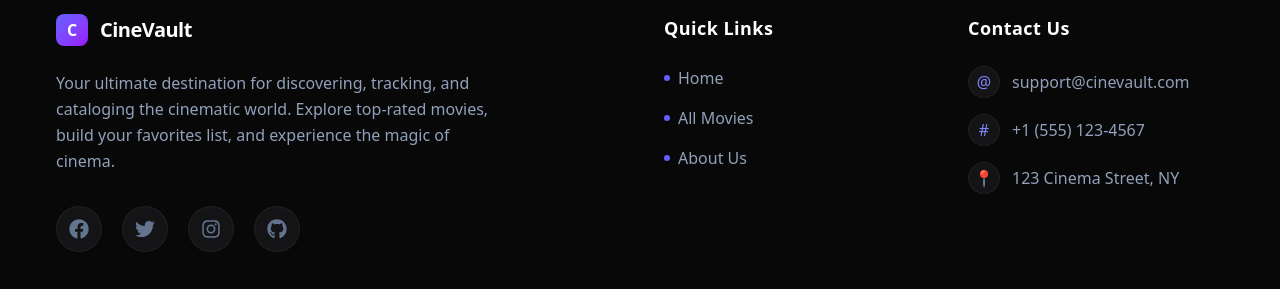
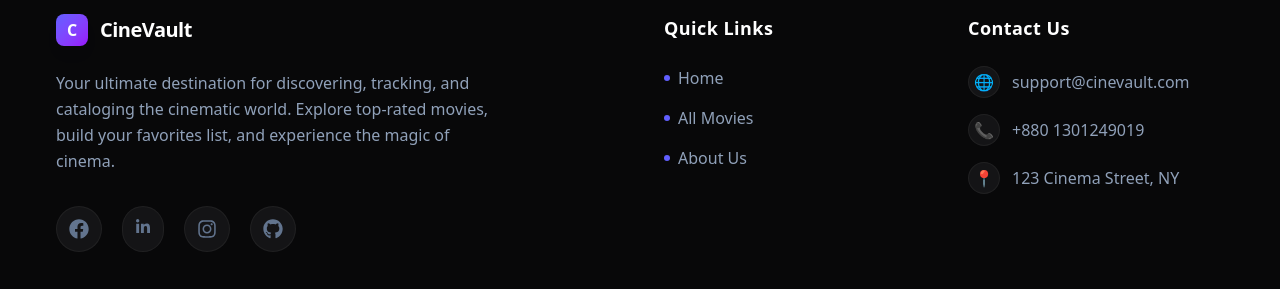
Before and after one commit to joynul24/movie-portal-website, a React (Vite) app: page / in a window 1280 px wide. Shown: the part 2263-2552 px from the top of the page. Built offline with nearby package versions, Linux system fonts and the light colour scheme; no server answers.

Commit message:
I have added my social media links to the project footer.

```diff
--- a/src/components/Footer.jsx
+++ b/src/components/Footer.jsx
@@ -1,5 +1,5 @@
 import { Link } from "react-router-dom";
-import { FaFacebook, FaTwitter, FaInstagram, FaGithub } from "react-icons/fa";
+import { FaFacebook, FaInstagram, FaGithub, FaLinkedinIn } from "react-icons/fa";
 
 export default function Footer() {
   return (
@@ -17,10 +17,10 @@ export default function Footer() {
               Your ultimate destination for discovering, tracking, and cataloging the cinematic world. Explore top-rated movies, build your favorites list, and experience the magic of cinema.
             </p>
             <div className="flex space-x-5">
-               <a href="#" className="text-slate-500 hover:text-white transition-colors bg-white/5 p-3 rounded-full border border-white/5 hover:border-white/20"><FaFacebook size={20} /></a>
-               <a href="#" className="text-slate-500 hover:text-white transition-colors bg-white/5 p-3 rounded-full border border-white/5 hover:border-white/20"><FaTwitter size={20} /></a>
-               <a href="#" className="text-slate-500 hover:text-white transition-colors bg-white/5 p-3 rounded-full border border-white/5 hover:border-white/20"><FaInstagram size={20} /></a>
-               <a href="#" className="text-slate-500 hover:text-white transition-colors bg-white/5 p-3 rounded-full border border-white/5 hover:border-white/20"><FaGithub size={20} /></a>
+               <a href="https://web.facebook.com/devjoynul" className="text-slate-500 hover:text-white transition-colors bg-white/5 p-3 rounded-full border border-white/5 hover:border-white/20"><FaFacebook size={20} /></a>
+               <a href="https://www.linkedin.com/in/devjoynul/" className="text-slate-500 hover:text-white transition-colors bg-white/5 p-3 rounded-full border border-white/5 hover:border-white/20"><FaLinkedinIn></FaLinkedinIn> </a>
+               <a href="https://www.instagram.com/devjoynul" className="text-slate-500 hover:text-white transition-colors bg-white/5 p-3 rounded-full border border-white/5 hover:border-white/20"><FaInstagram size={20} /></a>
+               <a href="https://github.com/joynul24" className="text-slate-500 hover:text-white transition-colors bg-white/5 p-3 rounded-full border border-white/5 hover:border-white/20"><FaGithub size={20} /></a>
             </div>
           </div>
           <div>
@@ -35,12 +35,12 @@ export default function Footer() {
             <h3 className="font-bold text-lg mb-6 text-white tracking-wide">Contact Us</h3>
             <ul className="space-y-4 text-slate-400">
               <li className="flex items-center gap-3">
-                 <div className="w-8 h-8 rounded-full bg-white/5 flex items-center justify-center border border-white/5"><span className="text-indigo-400">@</span></div>
+                 <div className="w-8 h-8 rounded-full bg-white/5 flex items-center justify-center border border-white/5"><span className="text-indigo-400">🌐</span></div>
                  <span>support@cinevault.com</span>
               </li>
               <li className="flex items-center gap-3">
-                 <div className="w-8 h-8 rounded-full bg-white/5 flex items-center justify-center border border-white/5 text-indigo-400">#</div>
-                 <span>+1 (555) 123-4567</span>
+                 <div className="w-8 h-8 rounded-full bg-white/5 flex items-center justify-center border border-white/5 text-indigo-400">📞</div>
+                 <span>+880 1301249019</span>
               </li>
               <li className="flex items-center gap-3">
                  <div className="w-8 h-8 rounded-full bg-white/5 flex items-center justify-center border border-white/5 text-indigo-400">📍</div>
```
